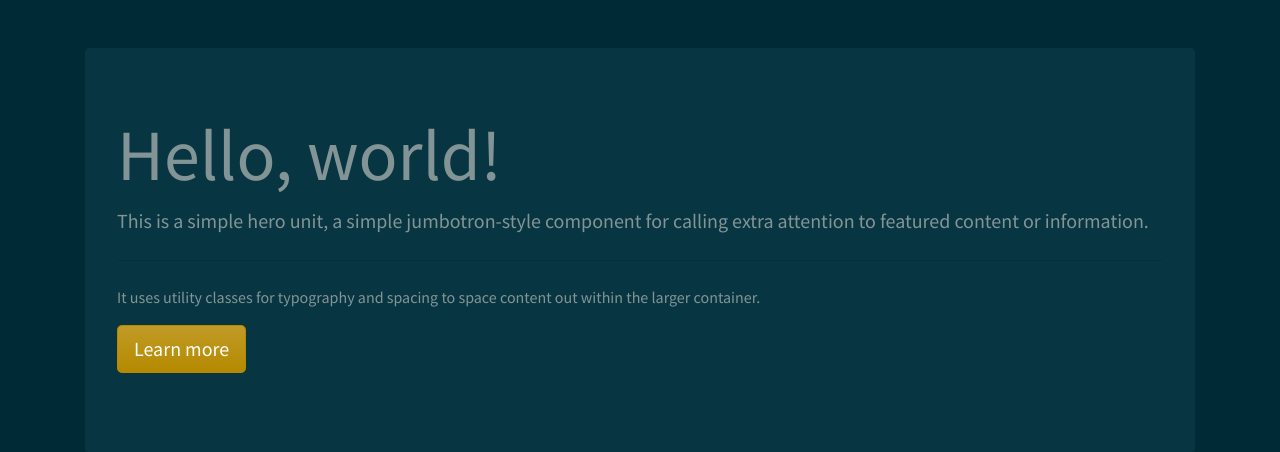
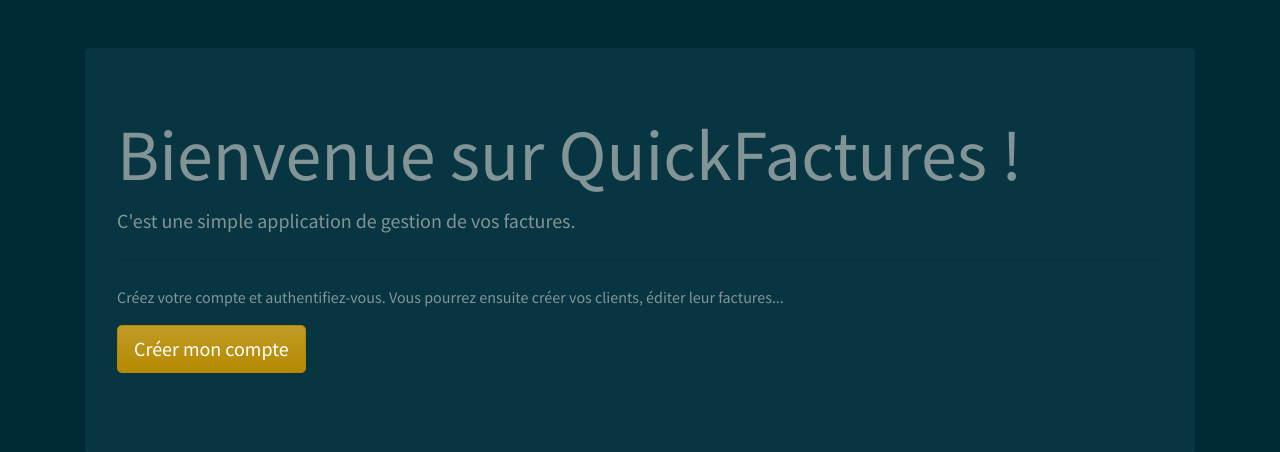
Before and after one commit to BrunoPrdt/crm_project, a Symfony app: template templates/app/index.html.twig in a window 1280 px wide. Shown: the part 56-508 px from the top of the page. Run offline with Twig, Linux system fonts and the light colour scheme; the template is opened without the code that fills it, so the values that code supplies are empty; style sheets or scripts are compiled from the project's sources; some libraries are stand-ins or nearby versions.

Commit message:
add route, change navbar & homePage, complete customersPage with data API

```diff
--- a/assets/js/app.js
+++ b/assets/js/app.js
@@ -1,7 +1,6 @@
 import React from 'react';
 import ReactDom from 'react-dom'
-import {HashRouter} from 'react-router-dom';
-import {Switch, Route} from 'react-router'
+import {HashRouter, Switch, Route} from 'react-router-dom';
 
 // any CSS you import will output into a single css file (app.css in this case)
 import '../css/app.css';
@@ -22,7 +21,7 @@ function App() {
             <Navbar/>
             <main className="container pt-5">
                 <Switch>
-                    <Route path="/" component={HomePage}/>
+                    <Route path="/" exact component={HomePage}/>
                     <Route path="/clients" component={CustomersPage}/>
                     <Route path="/factures" component={InvoicesPage}/>
                     <Route path="" component={NotFound} />
--- a/assets/js/components/Navbar.jsx
+++ b/assets/js/components/Navbar.jsx
@@ -4,7 +4,7 @@ const Navbar = (props) => {
     return (
         <div>
             <nav className="navbar navbar-expand-lg navbar-dark bg-primary">
-                <a className="navbar-brand" href="/">QuickFactures</a>
+                <a className="navbar-brand" href="/#">QuickFactures</a>
                 <button className="navbar-toggler" type="button" data-toggle="collapse" data-target="#navbarColor01"
                         aria-controls="navbarColor01" aria-expanded="false" aria-label="Toggle navigation">
                     <span className="navbar-toggler-icon"/>
--- a/assets/js/pages/CustomersPage.jsx
+++ b/assets/js/pages/CustomersPage.jsx
@@ -1,9 +1,81 @@
-import React from 'react';
+import React, {useEffect, useState} from 'react';
+import axios from 'axios';
 
 const CustomersPage = (props) => {
+
+    const [customers, setCustomers] = useState([]);
+
+    useEffect( () => {
+       axios.get('http://127.0.0.1:8000/api/customers')
+            .then(response => response.data['hydra:member'])
+           .then(newData => setCustomers(newData))
+           .catch(error => console.log("Oups il semble qu'il y ait une erreur: ", error.response))
+       ;
+    }, []);
+
+    function handleDelete(id) {
+        const originalCustomers = [...customers];
+
+        setCustomers(customers.filter(customer => customer.id !== id));
+
+        axios
+            .delete(`http://127.0.0.1:8000/api/customers/${id}`)
+            .then(() => console.log("suppression ok")
+        )
+            .catch(error => {
+                setCustomers(originalCustomers);
+                console.log('echec de la suppression :', error.response);
+            });
+    }
+
+    function renderTable() {
+        return customers.map((customer, index) => {
+            return(
+                <tr key={index}>
+                    <td>{customer.id}</td>
+                    <td>
+                        <a href="#">{customer.firstName} {customer.lastName}</a>
+                    </td>
+                    <td>{customer.email}</td>
+                    <td>{customer.compagny}</td>
+                    <td className="text-center">
+                        <span className="badge badge-light">{customer.invoices.length}</span>
+                    </td>
+                    <td className="text-center">{customer.totalAmount.toLocaleString()} €</td>
+                    <td>
+                        <button
+                            disabled={customer.invoices.length > 0}
+                            className="btn btn-sm btn-danger"
+                            onClick={() => handleDelete(customer.id)}
+                        >
+                            Supprimer
+                        </button>
+                    </td>
+                </tr>
+            )
+        })
+    }
+
     return (
         <div>
             <h1>Liste des clients</h1>
+
+            <table className="table table-hover">
+                <thead>
+                    <tr>
+                        <th>Id.</th>
+                        <th>Client</th>
+                        <th>Email</th>
+                        <th>Entreprise</th>
+                        <th className="text-center">Factures</th>
+                        <th className="text-center">Montant total</th>
+                        <th />
+                    </tr>
+                </thead>
+                <tbody>
+                {renderTable()}
+                </tbody>
+            </table>
         </div>
     );
 };
--- a/assets/js/pages/HomePage.jsx
+++ b/assets/js/pages/HomePage.jsx
@@ -3,14 +3,12 @@ import React from 'react';
 const HomePage = (props) => {
     return (
         <div className="jumbotron">
-            <h1 className="display-3">Hello, world!</h1>
-            <p className="lead">This is a simple hero unit, a simple jumbotron-style component for calling extra
-                attention to featured content or information.</p>
+            <h1 className="display-3">Bienvenue sur QuickFactures !</h1>
+            <p className="lead">C'est une simple application de gestion de vos factures.</p>
             <hr className="my-4" />
-                <p>It uses utility classes for typography and spacing to space content out within the larger
-                    container.</p>
+                <p>Créez votre compte et authentifiez-vous. Vous pourrez ensuite créer vos clients, éditer leur factures...</p>
                 <p className="lead">
-                    <a className="btn btn-primary btn-lg" href="#" role="button">Learn more</a>
+                    <a className="btn btn-primary btn-lg" href="#" role="button">Créer mon compte</a>
                 </p>
         </div>
     );
--- a/package.json
+++ b/package.json
@@ -15,10 +15,10 @@
         "build": "encore production --progress"
     },
     "dependencies": {
-        "axios": "^0.18.0",
+        "axios": "^0.19.2",
         "jwt-decode": "^2.2.0",
-        "react": "^16.8.6",
-        "react-dom": "^16.8.6",
+        "react": "^16.13.1",
+        "react-dom": "^16.13.1",
         "react-router": "^5.2.0",
         "react-router-dom": "^5.2.0",
         "react-toastify": "^5.1.1"
--- a/src/Entity/Customer.php
+++ b/src/Entity/Customer.php
@@ -78,7 +78,7 @@ class Customer
     /**
      * @ORM\ManyToOne(targetEntity=User::class, inversedBy="customers")
      * @Groups({"customers_read"})
-     * @Assert\NotBlank(message="L'utilisaateur est obligatoire")
+     * @Assert\NotBlank(message="L'utilisateur est obligatoire")
      */
     private $user;
 
--- a/src/Events/CustomerUserSubscriber.php
+++ b/src/Events/CustomerUserSubscriber.php
@@ -48,7 +48,6 @@ class CustomerUserSubscriber implements EventSubscriberInterface {
             $customer = $result;
             $user = $this->security->getUser();
             $customer->setUser($user);
-            dd($customer);
         }
     }
 }
```
Also changed, not shown: package-lock.json, 1 other file.
